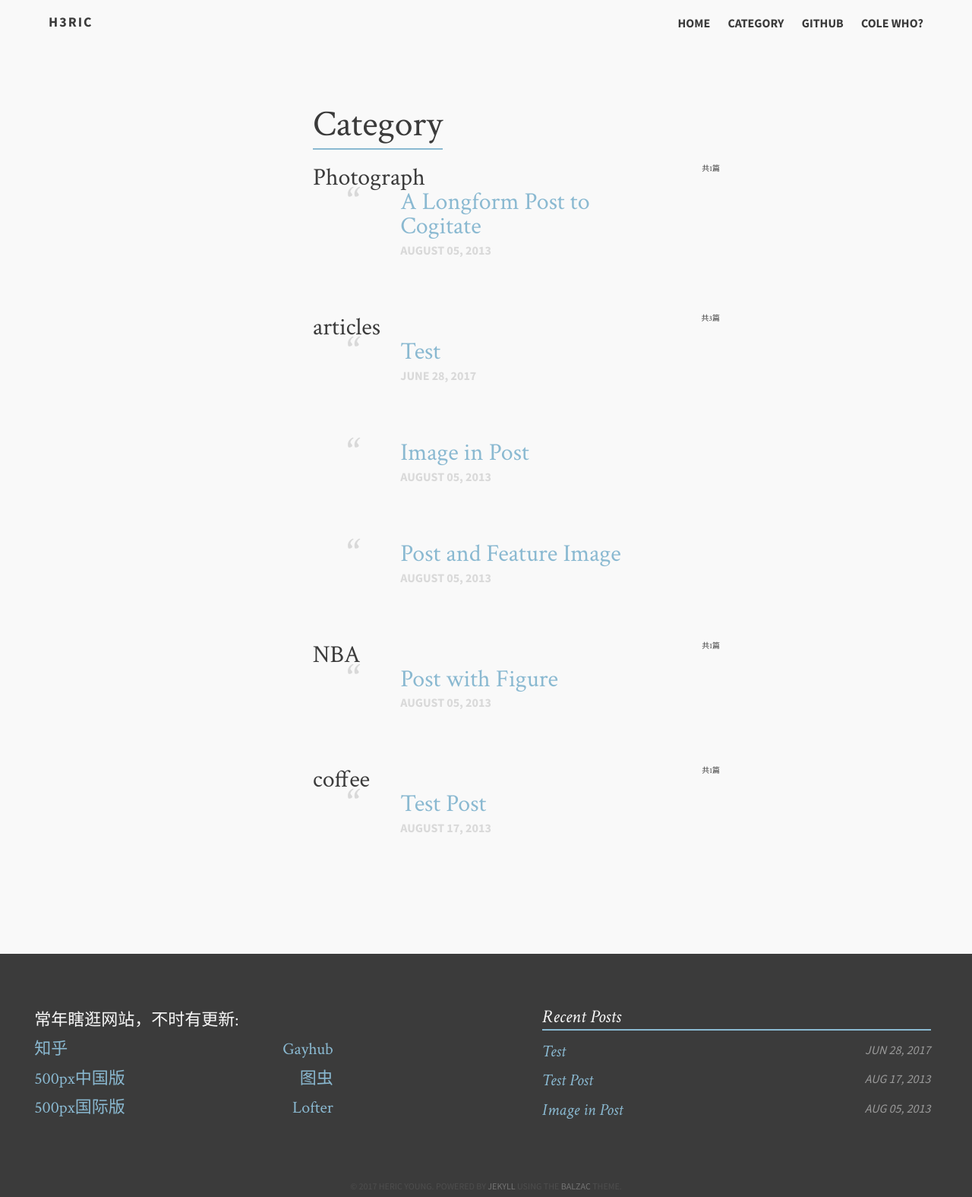
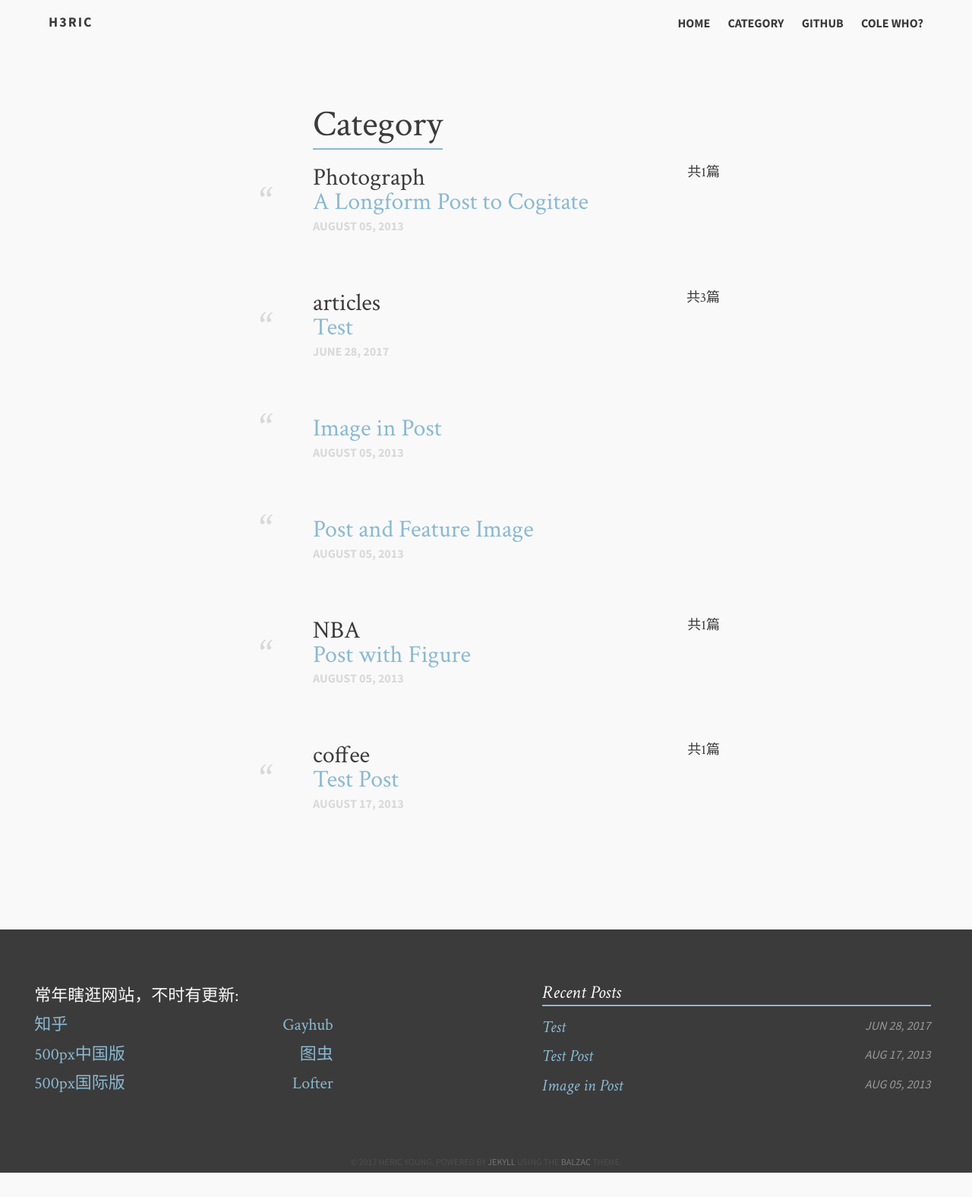
Before and after one commit to HericYoung/Blog, a Jekyll site: the page built from category.md, in a window 1280 px wide. Shown: the whole page at 76% size. Built offline with Jekyll 4.4.1, drawn with Linux system fonts in a browser that asks for light colours; after the commit the page ends 1543 px from its top, so only the background shows below that.

Commit message:
no message

```diff
--- a/_layouts/category.html
+++ b/_layouts/category.html
@@ -11,9 +11,9 @@
                     <li>
                         <h3>
                           <span>{{ category | first }}</span>
-                          <span style="float:right;font-size: x-small;">共{{ category | last | size }}篇</span>
+                          <span style="float:right;font-size: large">共{{ category | last | size }}篇</span>
                         </h3>
-                        <ul class="post-list">
+                        <ul class="arc-list">
                             {% for post in category.last %}
                                 <li>
                                   <div class="deets" itemscope itemtype="http://schema.org/BlogPosting" itemprop="blogPost">
```
